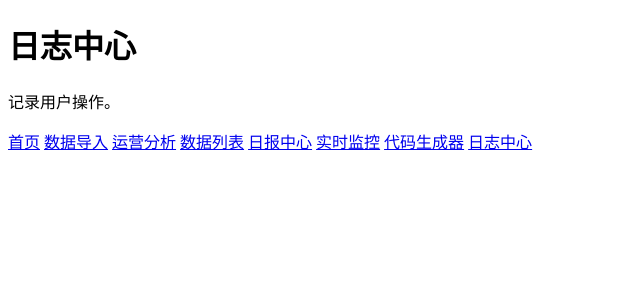
After one commit to ParcyChiang/py-agent, a Flask app: template templates/admin_log.html in a window 1280 px wide. The commit adds this page. Shown: the top 300 px of the page, without its empty margins (0-640 px from the left). Run offline with Flask 3, Linux system fonts and the light colour scheme; the template is opened without the code that fills it, so the values that code supplies are empty.

Commit message:
feat(main): add admin_log.html, 规划中

```diff
--- a/app.py
+++ b/app.py
@@ -52,6 +52,9 @@ def page_dashboard():
 def page_code_generator():
     return render_template('code_generator.html')
 
+@app.route('/page/admin_log')
+def page_code_generator():
+    return render_template('admin_log.html')
 
 @app.route('/upload', methods=['POST'])
 def upload_file():
--- a/models/__init__.py
+++ b/models/__init__.py
@@ -29,7 +29,7 @@ def create_data_manager():
     )
 
 
-def create_model_handler(model_name: str = "qwen:0.5b"):
+def create_model_handler(model_name: str = "deepseek-r1:1.5b"):
     """创建并返回OllamaModelHandler实例"""
     return OllamaModelHandler(model_name)
 
@@ -473,7 +473,7 @@ class LogisticsDataManager:
 class OllamaModelHandler:
     """Ollama模型处理器"""
 
-    def __init__(self, model_name: str = "qwen:0.5b"):
+    def __init__(self, model_name: str = "deepseek-r1:1.5b"):
         self.model_name = model_name
 
     async def generate_response(self, prompt: str, context: str = "") -> str:
--- /dev/null
+++ b/templates/admin_log.html
@@ -0,0 +1,24 @@
+<!DOCTYPE html>
+<html lang="en">
+<head>
+    <meta charset="UTF-8">
+    <title>管理员日志</title>
+</head>
+<body>
+    <header>
+            <h1>日志中心</h1>
+            <p>记录用户操作。</p>
+        </header>
+
+        <nav class="nav">
+            <a href="/">首页</a>
+            <a class="secondary" href="/page/upload">数据导入</a>
+            <a class="secondary" href="/page/analyze">运营分析</a>
+            <a class="secondary" href="/page/shipments">数据列表</a>
+            <a class="secondary" href="/page/report">日报中心</a>
+            <a class="secondary" href="/page/dashboard">实时监控</a>
+            <a class="secondary" href="/page/code_generator">代码生成器</a>
+            <a class="secondary" href="/page/admin_log">日志中心</a>
+        </nav>
+</body>
+</html>
--- a/templates/analyze.html
+++ b/templates/analyze.html
@@ -21,6 +21,7 @@
             <a class="secondary" href="/page/report">日报中心</a>
             <a class="secondary" href="/page/dashboard">实时监控</a>
             <a class="secondary" href="/page/code_generator">代码生成器</a>
+            <a class="secondary" href="/page/admin_log">日志中心</a>
         </nav>
 
         <div class="analysis-section">
--- a/templates/code_generator.html
+++ b/templates/code_generator.html
@@ -179,6 +179,7 @@
             <a class="secondary" href="/page/report">日报中心</a>
             <a class="secondary" href="/page/dashboard">实时监控</a>
             <a class="secondary" href="/page/code_generator">代码生成器</a>
+            <a class="secondary" href="/page/admin_log">日志中心</a>
         </nav>
 
         <main>
--- a/templates/dashboard.html
+++ b/templates/dashboard.html
@@ -63,6 +63,7 @@
             <a class="secondary" href="/page/report">日报中心</a>
             <a class="secondary" href="/page/dashboard">实时监控</a>
             <a class="secondary" href="/page/code_generator">代码生成器</a>
+            <a class="secondary" href="/page/admin_log">日志中心</a>
         </nav>
 
         <div class="auto-refresh">
--- a/templates/index.html
+++ b/templates/index.html
@@ -24,6 +24,7 @@
             <a class="secondary" href="/page/report">日报中心</a>
             <a class="secondary" href="/page/dashboard">实时监控</a>
             <a class="secondary" href="/page/code_generator">代码生成器</a>
+            <a class="secondary" href="/page/admin_log">日志中心</a>
         </nav>
 
         <section class="hero">
--- a/templates/report.html
+++ b/templates/report.html
@@ -21,6 +21,7 @@
             <a class="secondary" href="/page/report">日报中心</a>
             <a class="secondary" href="/page/dashboard">实时监控</a>
             <a class="secondary" href="/page/code_generator">代码生成器</a>
+            <a class="secondary" href="/page/admin_log">日志中心</a>
         </nav>
 
         <div class="analysis-section">
--- a/templates/shipments.html
+++ b/templates/shipments.html
@@ -26,6 +26,7 @@
             <a class="secondary" href="/page/report">日报中心</a>
             <a class="secondary" href="/page/dashboard">实时监控</a>
             <a class="secondary" href="/page/code_generator">代码生成器</a>
+            <a class="secondary" href="/page/admin_log">日志中心</a>
         </nav>
 
         <div class="shipments-section">
--- a/templates/upload.html
+++ b/templates/upload.html
@@ -21,6 +21,7 @@
             <a class="secondary" href="/page/report">日报中心</a>
             <a class="secondary" href="/page/dashboard">实时监控</a>
             <a class="secondary" href="/page/code_generator">代码生成器</a>
+            <a class="secondary" href="/page/admin_log">日志中心</a>
         </nav>
 
         <div class="upload-section">
```
Also changed, not shown: toDo.md (+1 -0 lines), 1 other file.
